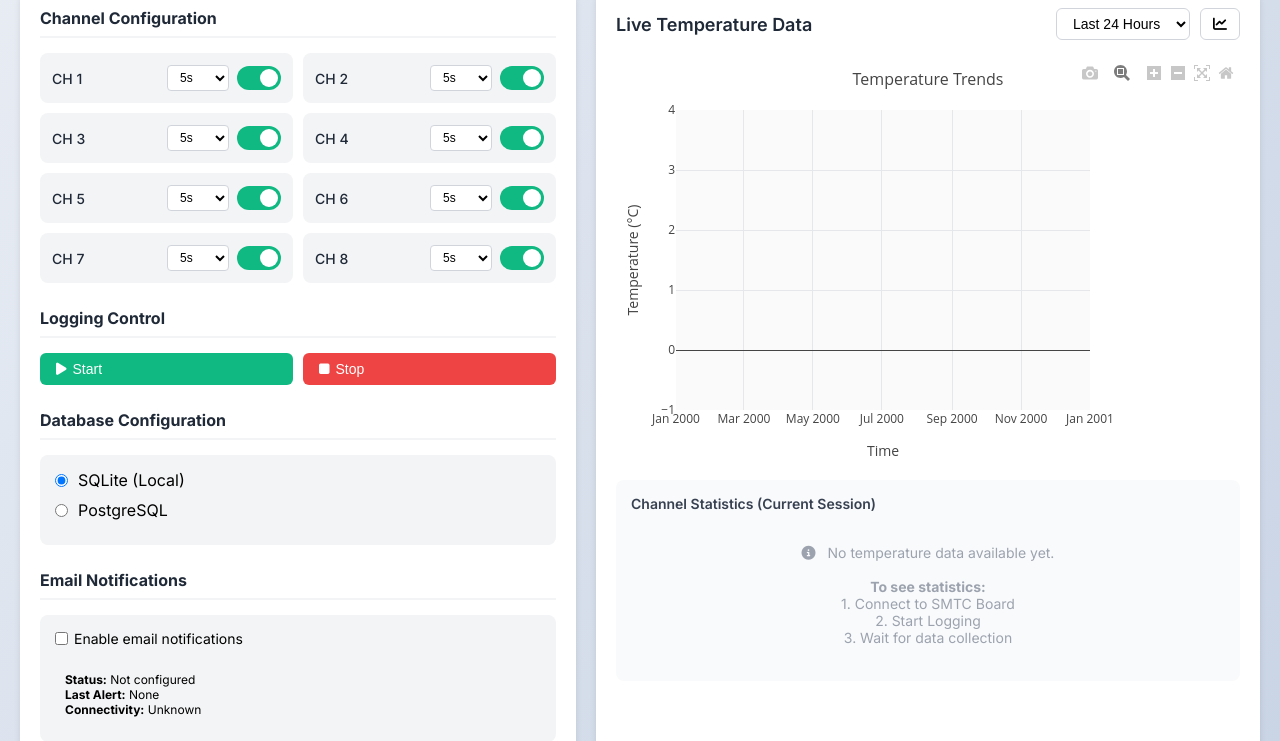
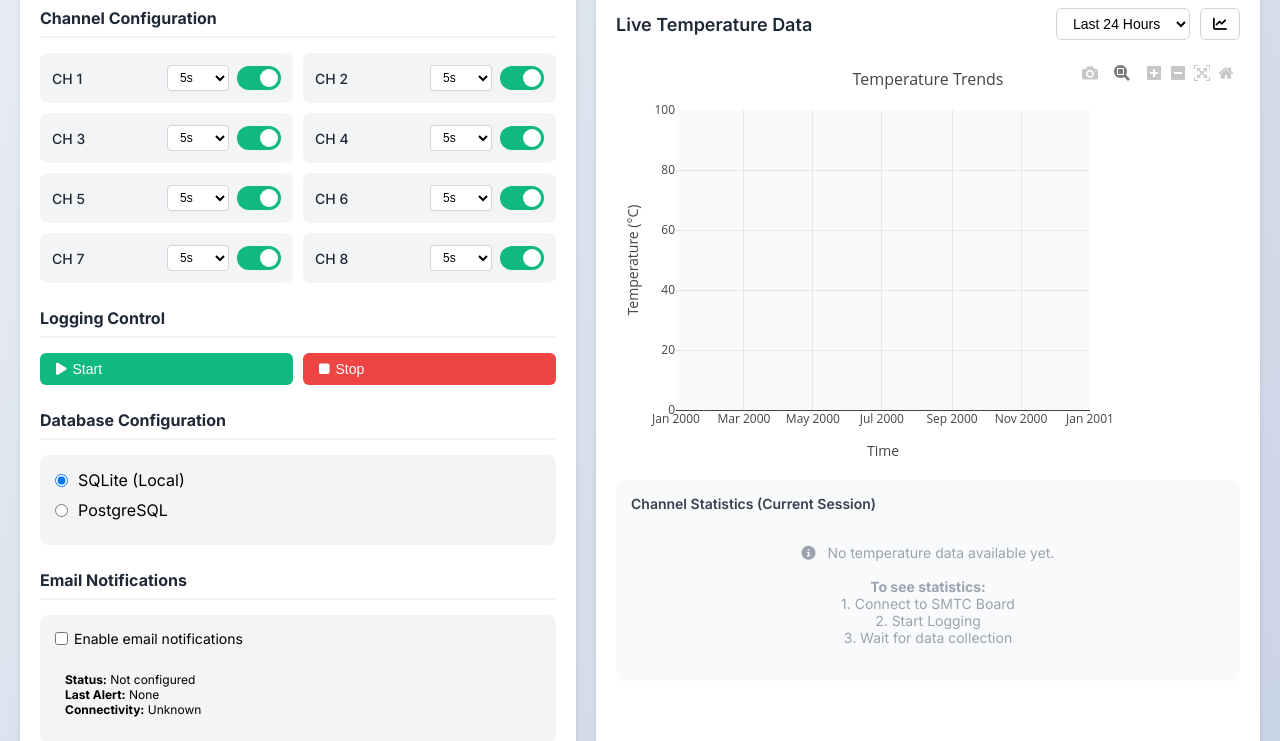
Before and after one commit to eengrajesh/DataLogger, a Flask app: page / in a window 1280 px wide. Shown: the part 905-1646 px from the top of the page. Run offline with Flask 3, Linux system fonts and the light colour scheme; data that the repository does not hold is empty; some libraries are stand-ins or nearby versions.

Commit message:
fix: Set fixed y-axis range (0-100°C) for temperature charts
Prevents chart from auto-scaling to weird ranges (like 30-60) when board is not running or has no data. Now always shows 0-100°C range for consistent visualization.

🤖 Generated with [Claude Code](https://claude.com/claude-code)

Co-Authored-By: Claude <noreply@anthropic.com>

```diff
--- a/data-logger-project/templates/dashboard.html
+++ b/data-logger-project/templates/dashboard.html
@@ -1185,7 +1185,9 @@
                 yaxis: {
                     title: 'Temperature (°C)',
                     gridcolor: '#E5E7EB',
-                    showgrid: true
+                    showgrid: true,
+                    range: [0, 100],  // Set reasonable temperature range
+                    autorange: false  // Prevent auto-scaling to weird values
                 },
                 margin: { t: 50, r: 150, b: 50, l: 60 },
                 showlegend: true,
@@ -1804,7 +1806,7 @@
                 Plotly.newPlot('temperature-graph', traces, {
                     title: { text: 'Temperature Trends', font: { size: 16 } },
                     xaxis: { title: 'Time', type: 'date', gridcolor: '#E5E7EB', showgrid: true },
-                    yaxis: { title: 'Temperature (°C)', gridcolor: '#E5E7EB', showgrid: true },
+                    yaxis: { title: 'Temperature (°C)', gridcolor: '#E5E7EB', showgrid: true, range: [0, 100], autorange: false },
                     margin: { t: 50, r: 150, b: 50, l: 60 },
                     showlegend: true,
                     legend: {
```
